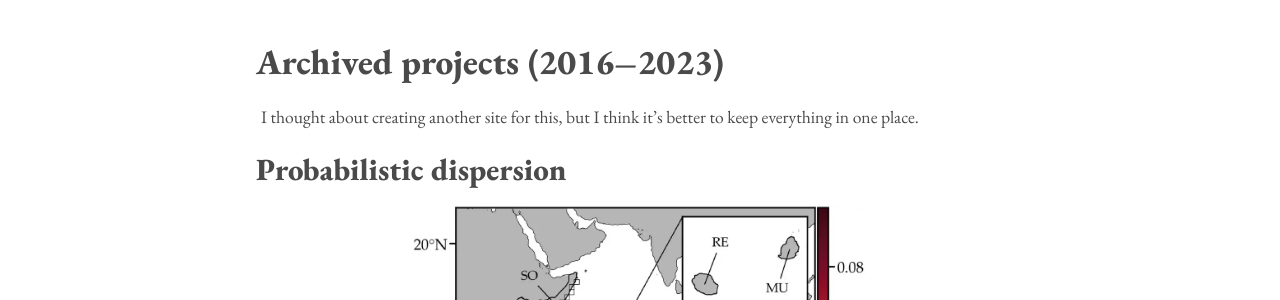
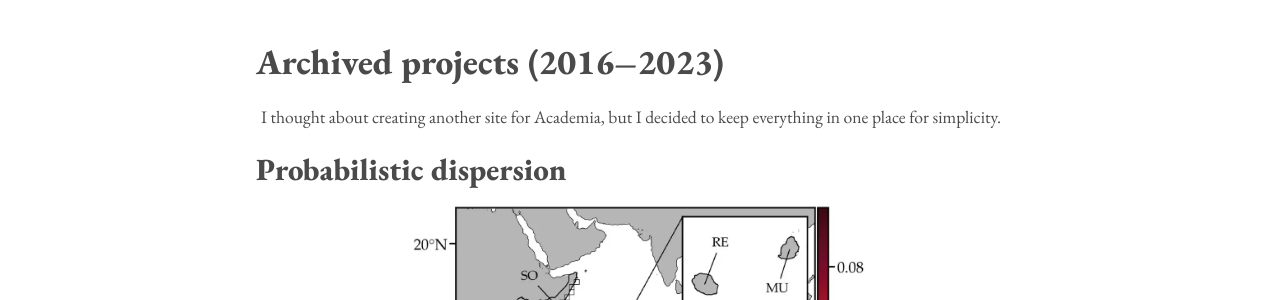
Before and after one commit to philippemiron/philippemiron.github.io, a Jekyll site: the page built from academia.md, in a window 1280 px wide and 900 px high. Shown: the part 264-564 px from the top of the window. Built offline with Jekyll 4.4.1, drawn with Linux system fonts in a browser that asks for light colours.

Commit message:
adjust text

```diff
--- a/academia.md
+++ b/academia.md
@@ -7,7 +7,7 @@ order: 1
 
 ## Archived projects (2016–2023)
 
-I thought about creating another site for this, but I think it's better to keep everything in one place.
+I thought about creating another site for Academia, but I decided to keep everything in one place for simplicity.
 
 {% for project in site.projects %}
 ### [{{project.title}}]({{project.url}})
```
